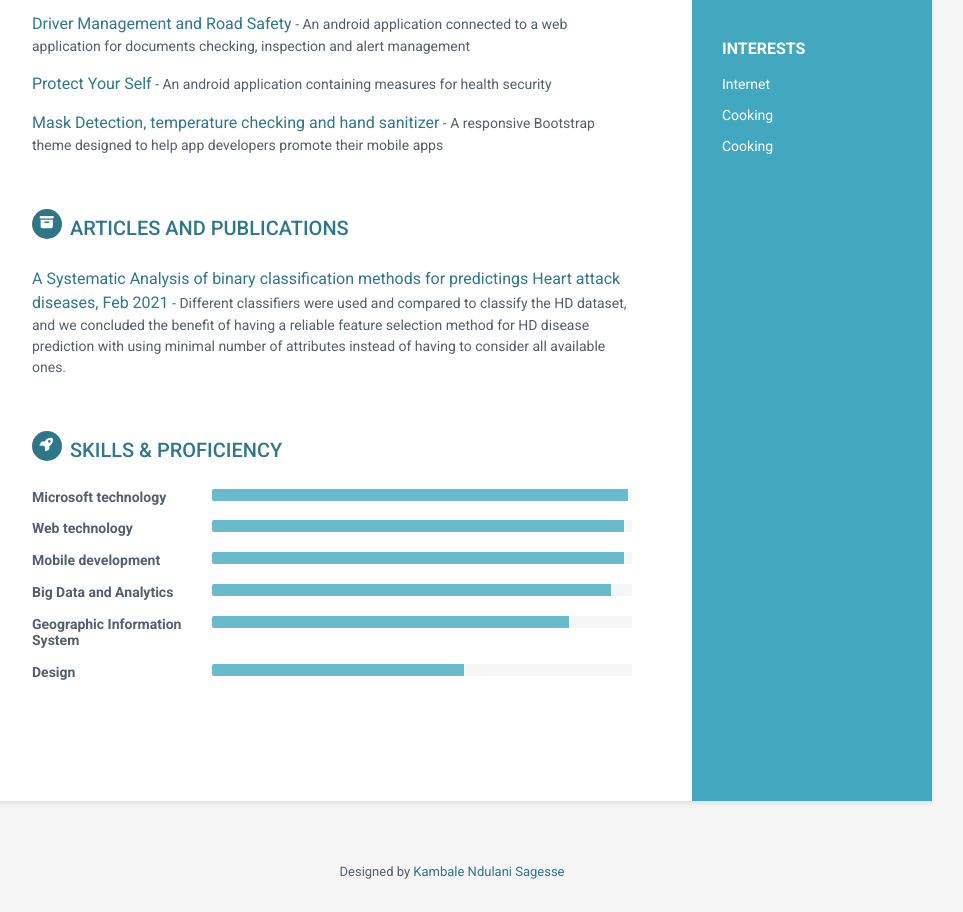
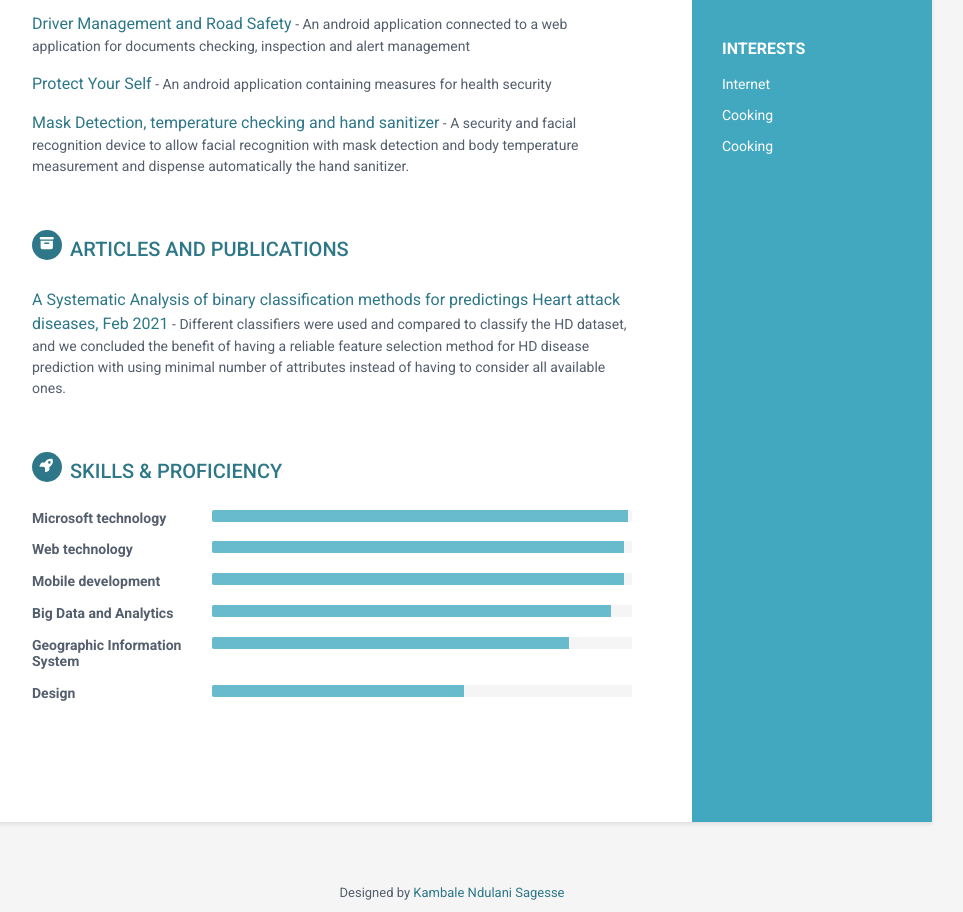
Before and after one commit to KambaleNdulani/sagessendulani, a plain HTML site: page index.html in a window 1280 px wide. Shown: the part 1051-1963 px from the top of the page, without its empty margins (188-1151 px from the left). Drawn offline with Linux system fonts and the light colour scheme.

Commit message:
Update index.html

```diff
--- a/index.html
+++ b/index.html
@@ -166,7 +166,8 @@ Work with Project Managers and Design Team to complete and manage the GIS portio
                     <span class="project-title"><a href="#" target="_blank">Protect Your Self</a></span> - <span class="project-tagline">An android application containing measures for health security</span>
                 </div><!--//item-->
                 <div class="item">
-                    <span class="project-title"><a href="#" target="_blank">Mask Detection, temperature checking and hand sanitizer</a></span> - <span class="project-tagline">A responsive Bootstrap theme designed to help app developers promote their mobile apps</span>
+                    <span class="project-title"><a href="#" target="_blank">Mask Detection, temperature checking and hand sanitizer</a></span> - <span class="project-tagline">A security and facial recognition device to allow facial recognition with mask detection and body temperature measurement and dispense automatically the hand sanitizer.
+</span>
                 </div><!--//item-->
 
             </section><!--//section-->
```
